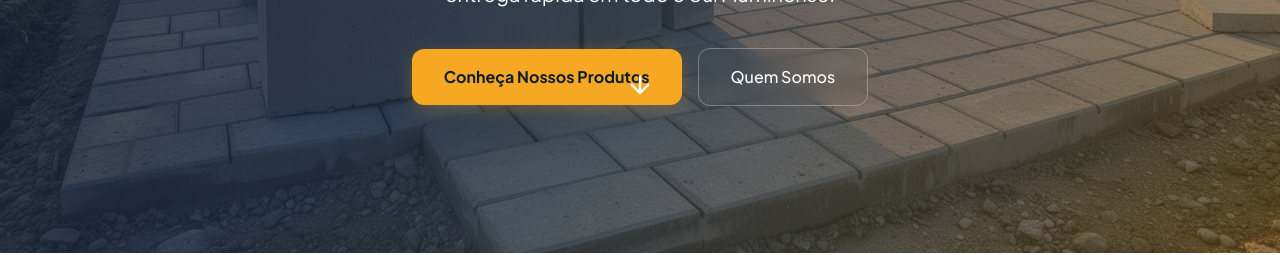
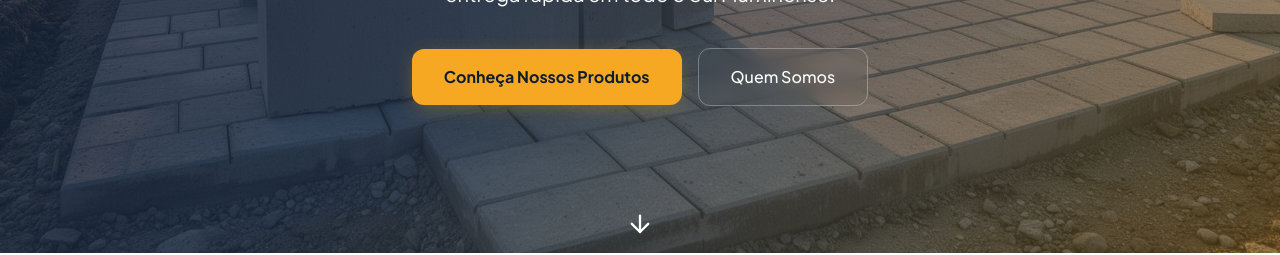
Before and after one commit to sabinomachado/next-js, a Next.js app: page /next-js/ in a window 1280 px wide. Shown: the part 547-802 px from the top of the page. Built offline with nearby package versions, Linux system fonts and the light colour scheme.

Commit message:
update bottom

```diff
--- a/src/components/Hero.tsx
+++ b/src/components/Hero.tsx
@@ -79,7 +79,7 @@
           initial={{ opacity: 0 }}
           animate={{ opacity: 1 }}
           transition={{ delay: 1.5, duration: 0.8 }}
-          className="absolute bottom-2 left-1/2 -translate-x-1/2"
+          className="fixed bottom-4 left-1/2 -translate-x-1/2 z-10"
         >
           <motion.div
             animate={{ y: [0, 10, 0] }}
```
